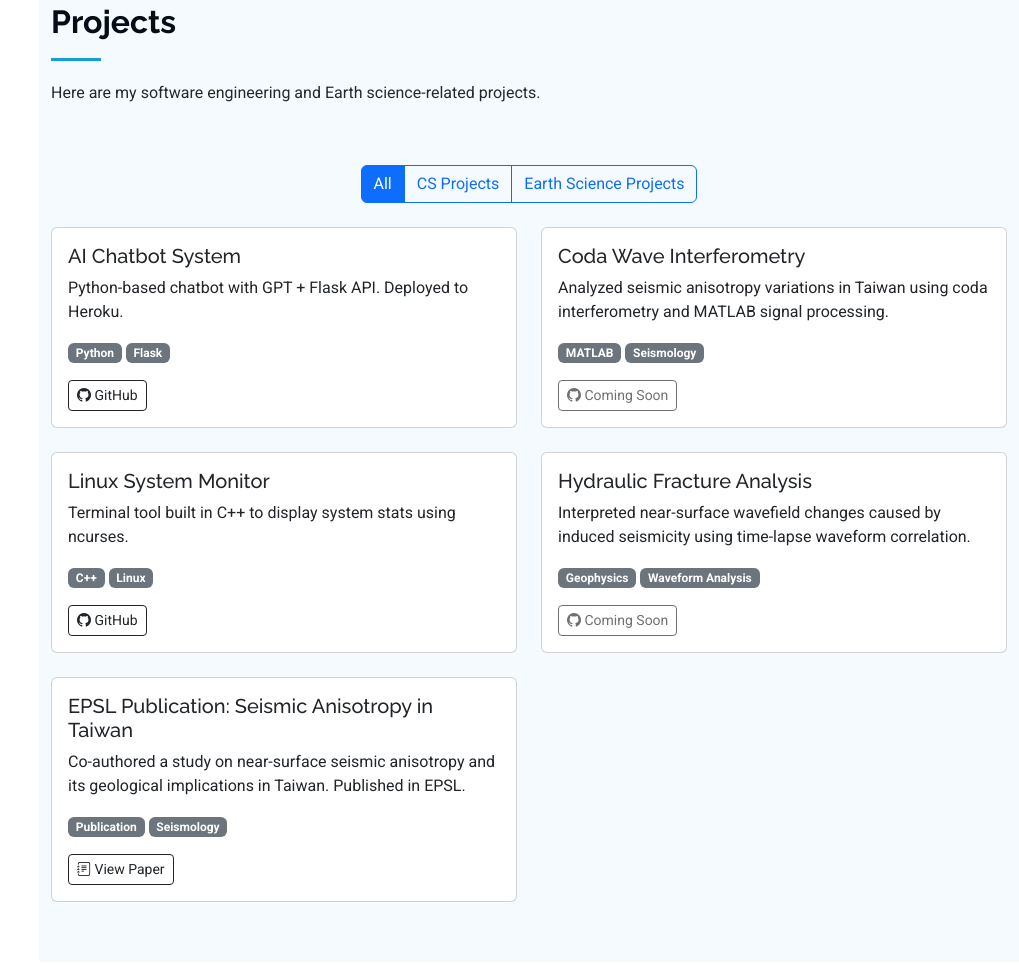
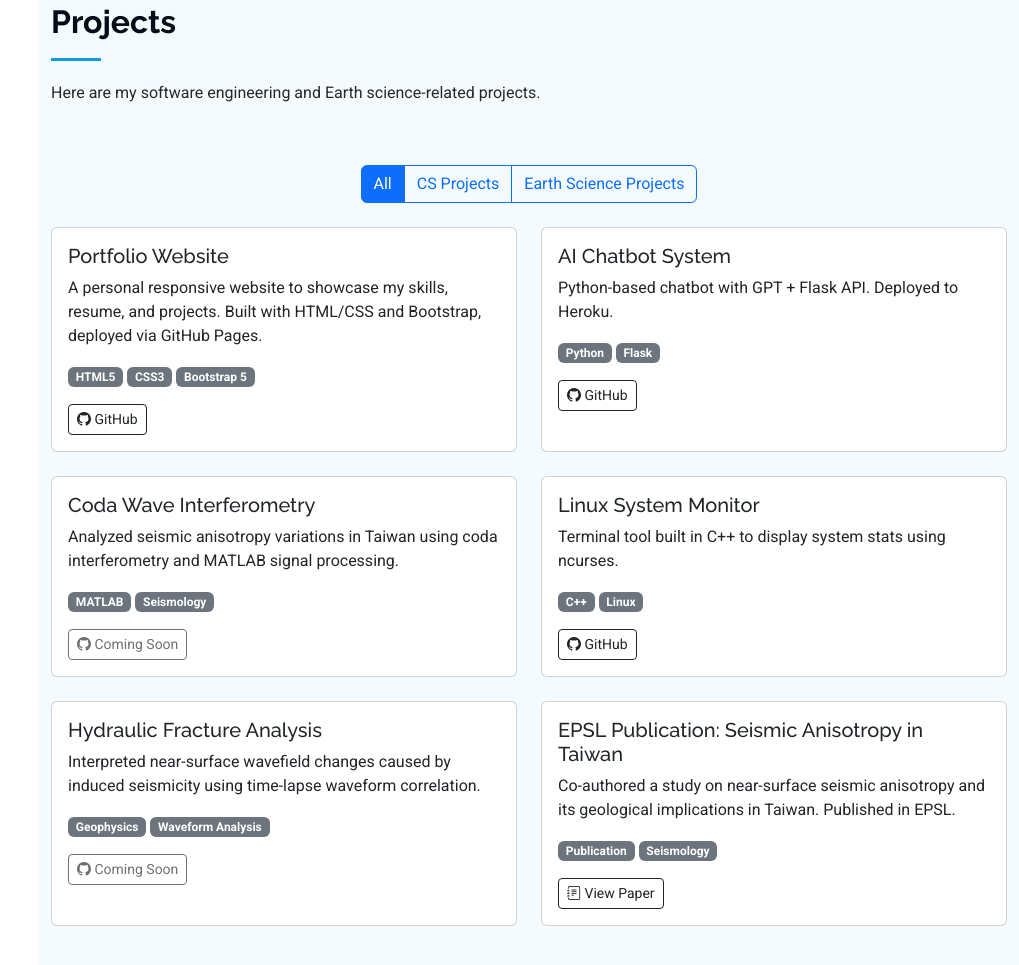
Before and after one commit to Sheng-Jyun/my-portfolio, a plain HTML site: page index.html in a window 1280 px wide. Shown: the part 3498-4463 px from the top of the page, without its empty margins (261-1280 px from the left). Drawn offline with nearby package versions, Linux system fonts and the light colour scheme.

Commit message:
[ENHANCEMENT]Add portfolio project in the project section and revise the README
Description:
	Add portfolio project in the project section and revise the
	README
Root Cause:
	N/A
Solution:
	N/A
Issue ID:
	N/A
Merged From:
	N/A
Note:
	N/A
Reviewer:
	Jim

```diff
--- a/index.html
+++ b/index.html
@@ -297,6 +297,20 @@
 
       <div class="container">
         <div class="row gy-4">
+
+          <div class="col-md-6 project-card" data-category="cs">
+            <div class="card h-100">
+              <div class="card-body">
+                <h5 class="card-title">Portfolio Website</h5>
+                <p>A personal responsive website to showcase my skills, resume, and projects. Built with HTML/CSS and Bootstrap, deployed via GitHub Pages.</p>
+                <p><span class="badge bg-secondary">HTML5</span> <span class="badge bg-secondary">CSS3</span> <span class="badge bg-secondary">Bootstrap 5</span></p>
+                <a href="https://github.com/Sheng-Jyun/my-portfolio?tab=readme-ov-file" class="btn btn-sm btn-outline-dark" target="_blank">
+                  <i class="bi bi-github"></i> GitHub
+                </a>
+              </div>
+            </div>
+          </div>
+
           <div class="col-md-6 project-card" data-category="cs">
             <div class="card h-100">
               <div class="card-body">
```
Also changed, not shown: 1 other file.
